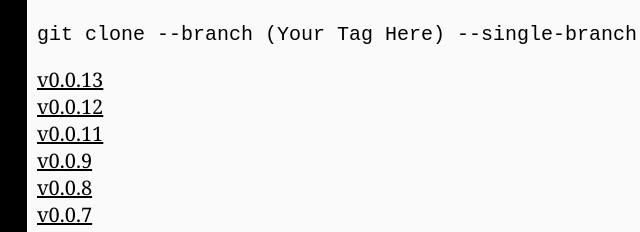
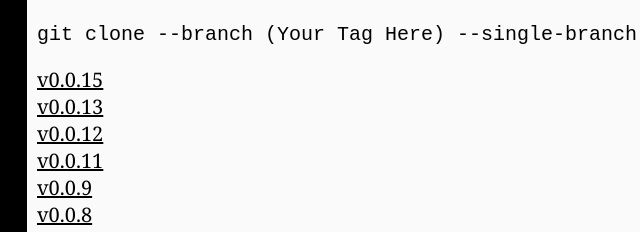
Before and after one commit to rhhen122/thcr, a plain HTML site: page docs/index.html in a window 1280 px wide. Shown: the part 753-985 px from the top of the page, 3-643 px from the left. Drawn offline with Linux system fonts and the light colour scheme.

Commit message:
Added v0.0.15 to site

```diff
--- a/docs/index.html
+++ b/docs/index.html
@@ -29,6 +29,8 @@
       <h4 id="tags">Tags: <a href="#tags">#</a></h4>
       <p><code> git clone --branch (Your Tag Here) --single-branch https://github.com/rhhen122/thcr.git</code></p>
       <p>
+      <a href="http://github.com/rhhen122/thcr/releases/tag/v0.0.15">v0.0.15</a>
+      <br>
       <a href="http://github.com/rhhen122/thcr/releases/tag/v0.0.13">v0.0.13</a>
       <br>
       <a href="http://github.com/rhhen122/thcr/releases/tag/v0.0.12">v0.0.12</a>
```
